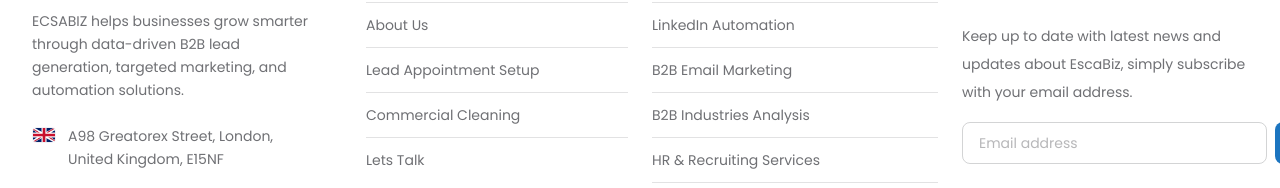
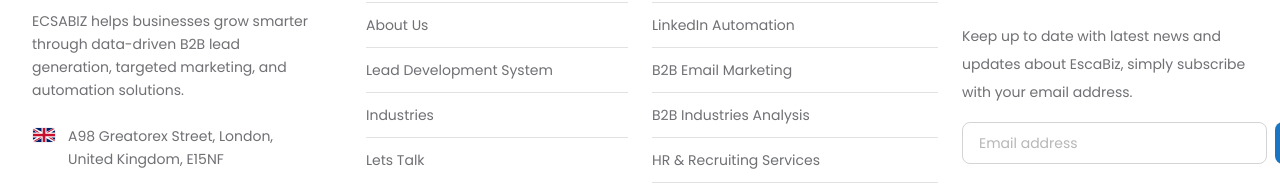
Before and after one commit to Sharmeen-Rauf/escabiz, a Next.js app: page / in a window 1280 px wide. Shown: the part 6571-6759 px from the top of the page. Built offline with nearby package versions, Linux system fonts and the light colour scheme.

Commit message:
Update Home page: rename "Lead Appointment Setup" to "Lead Development System" and "Industries" to "Commercial Cleaning" for improved clarity and relevance.

```diff
--- a/src/app/page.tsx
+++ b/src/app/page.tsx
@@ -1668,11 +1668,11 @@ export default function Home() {
                 <Link href="/about" className="block text-sm text-[#6f7074] hover:text-[#1c75c0] transition-colors duration-300 leading-loose py-2 border-b border-[#6f7074]/20">
                   About Us
                 </Link>
-                <Link href="/virtual-staff-augmentation" className="block text-sm text-[#6f7074] hover:text-[#1c75c0] transition-colors duration-300 leading-loose py-2 border-b border-[#6f7074]/20">
-                  Lead Appointment Setup
+                <Link href="/b2b-appointment-setup" className="block text-sm text-[#6f7074] hover:text-[#1c75c0] transition-colors duration-300 leading-loose py-2 border-b border-[#6f7074]/20">
+                  Lead Development System
                 </Link>
-                <Link href="/industries" className="block text-sm text-[#6f7074] hover:text-[#1c75c0] transition-colors duration-300 leading-loose py-2 border-b border-[#6f7074]/20">
-                  Commercial Cleaning
+                <Link href="/commercial-cleaning" className="block text-sm text-[#6f7074] hover:text-[#1c75c0] transition-colors duration-300 leading-loose py-2 border-b border-[#6f7074]/20">
+                  Industries
                 </Link>
                 <Link href="/lets-talk" className="block text-sm text-[#6f7074] hover:text-[#1c75c0] transition-colors duration-300 leading-loose py-2">
                   Lets Talk
```
